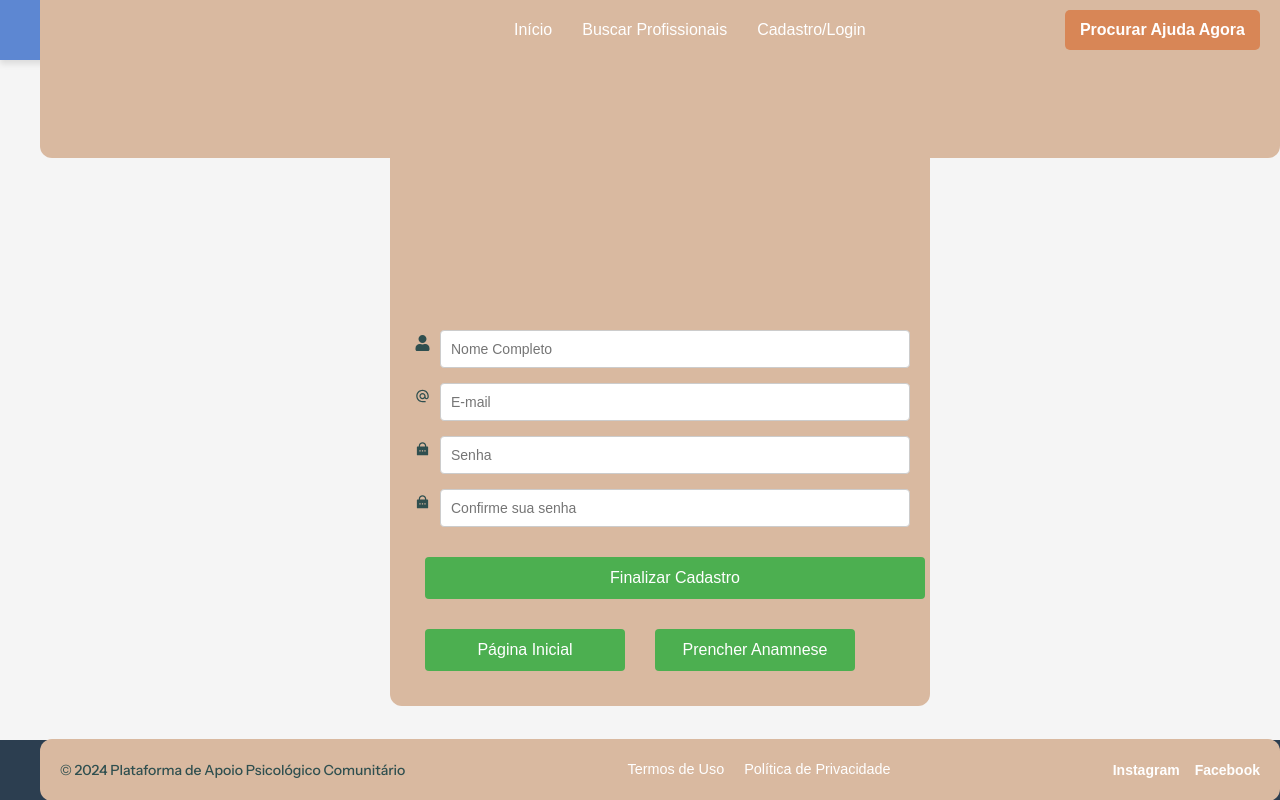
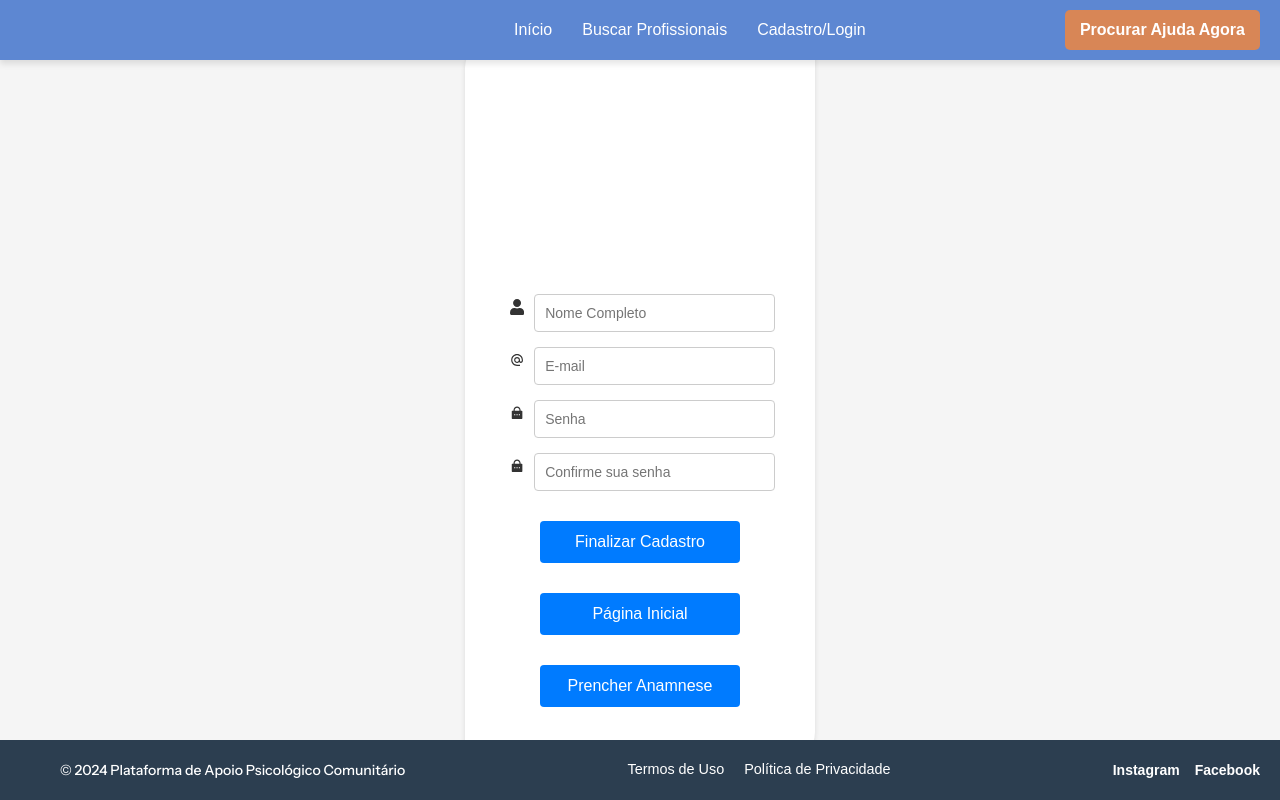
Before and after one commit to gusmrtns/plataforma-de-apoio-psicologico-comunitario, a React (Vite) app in the folder plataforma-apoio/: page /cadastroPaciente in a window 1280 px wide. Built offline with nearby package versions, Linux system fonts and the light colour scheme.

Commit message:
ajuste de estilização de páginas

```diff
--- a/plataforma-apoio/src/components/Pessoal.jsx
+++ b/plataforma-apoio/src/components/Pessoal.jsx
@@ -148,7 +148,7 @@ function Pessoal() {
                     <div className="inputs">
                         <label htmlFor="ocupacao">Ocupação Atual: </label>
                         <textarea
-                        value={ocupacao} id="ocupacao"
+                        value={ocupacao} id="ocupacao" className="input-maior"
                         onChange={(e) => setOcupacao(e.target.value)}/> <br />
                         <label htmlFor="moradia">Com quem você reside atualmente?</label> <br />
                         <textarea
--- a/plataforma-apoio/src/pages/Anamnese.jsx
+++ b/plataforma-apoio/src/pages/Anamnese.jsx
@@ -18,7 +18,7 @@ function Anamnese() {
 
     return (
         <>
-            <div className="container">
+            <div className="anamnese-container">
                 <form onSubmit={handleSubmit}>
                     <h1>Anamnese Básica</h1>
                     <Pessoal/>
--- a/plataforma-apoio/src/pages/CadPaciente.jsx
+++ b/plataforma-apoio/src/pages/CadPaciente.jsx
@@ -53,7 +53,8 @@ function CadPaciente() {
 
     return (
        <>
-            <div className="container">
+            <div className="container-cad-paciente">
+                <div id="div-form">
                     <div className="logo"></div>
                     <form>
                         <div className="divInput">
@@ -92,7 +93,7 @@ function CadPaciente() {
                             onChange={validarConfirmacaoSenha}
                             required/>
                         </div>
-                    <button type="submit">Finalizar Cadastro</button>
+                        <button className="botao" type="submit">Finalizar Cadastro</button>
                     </form>
                     <div id="divBotoes">
                         <Link to="/">
@@ -103,6 +104,7 @@ function CadPaciente() {
                         </Link>
                 </div>
                 </div>
+            </div>
        </>
     )
 }
--- a/plataforma-apoio/src/styles/Anamnese.css
+++ b/plataforma-apoio/src/styles/Anamnese.css
@@ -1,5 +1,4 @@
 body {
-    font-family: Inter, system-ui, Avenir, Helvetica, Arial, sans-serif;
     margin: 0;
     padding: 0;
     display: flex;
@@ -7,16 +6,24 @@ body {
     align-items: center;
 }
 
-.container {
+.anamnese-container {
+    display: flex;
+    flex-direction: column;
+    justify-content: center;
+    align-items: center;
+    text-align: center;
     width: 100%;
     max-width: 700px;
-    background-color: #D9B9A0;
+    border-radius: 30px 0 30px 0;
+    background-color: #fff;
     color: darkslategrey;
     padding: 30px;
     border-radius: 12px;
     overflow: hidden;
+    box-sizing: border-box;
+    position: relative;
 }
 
-button {
+.botao {
     margin: 15px;
 }
--- a/plataforma-apoio/src/styles/CadPaciente.css
+++ b/plataforma-apoio/src/styles/CadPaciente.css
@@ -1,5 +1,4 @@
 body {
-    font-family: Inter, system-ui, Avenir, Helvetica, Arial, sans-serif;
     margin: 0;
     padding: 0;
     display: flex;
@@ -7,14 +6,25 @@ body {
     align-items: center;
 }
 
-.container {
+.container-cad-paciente {
+    resize: none;
     width: 100%;
-    max-width: 700px;
-    background-color: #D9B9A0;
-    color: darkslategrey;
-    padding: 30px;
-    border-radius: 12px;
+    height: 100%;
+    box-sizing: border-box;
+    padding: 20px;
     overflow: hidden;
+}
+
+#div-form {
+    background-color: #fff;
+    padding: 40px;
+    border-radius: 30px 0 30px 0;
+    box-shadow: 0 2px 5px rgba(0, 0, 0, 0.1);
+    text-align: center;
+    width: 100%;
+    max-width: 350px;
+    box-sizing: border-box;
+    position: relative;
 }
 
 input {
@@ -28,12 +38,21 @@ input {
 
 .divInput {
     display: flex;
-    justify-content: center; /* Alinha os itens no centro */
+    justify-content: center;
     gap: 5px;
 }
 
 .botao{
     width: 200px;
+    background-color: #007bff;
+    color: #fff;
+    cursor: pointer;
+    transition: background-color 0.3s;
+    border: none;
+}
+
+.botao :hover {
+    background-color: #0069d9;
 }
 
 .divBotoes {
--- a/plataforma-apoio/src/styles/CompAnam.css
+++ b/plataforma-apoio/src/styles/CompAnam.css
@@ -3,7 +3,7 @@ input {
     padding: 7px;
 }
 
-select {
+#escolaridade, #estCivil, #filhos, #uf {
     border-radius: 7px;
     padding: 7px;
 }
@@ -47,4 +47,5 @@ textarea {
 .input-maior {
     width: 60%;
     height: 45px;
+    resize: none;
 }
```
Lines whose indentation alone changed are shown as unchanged.
